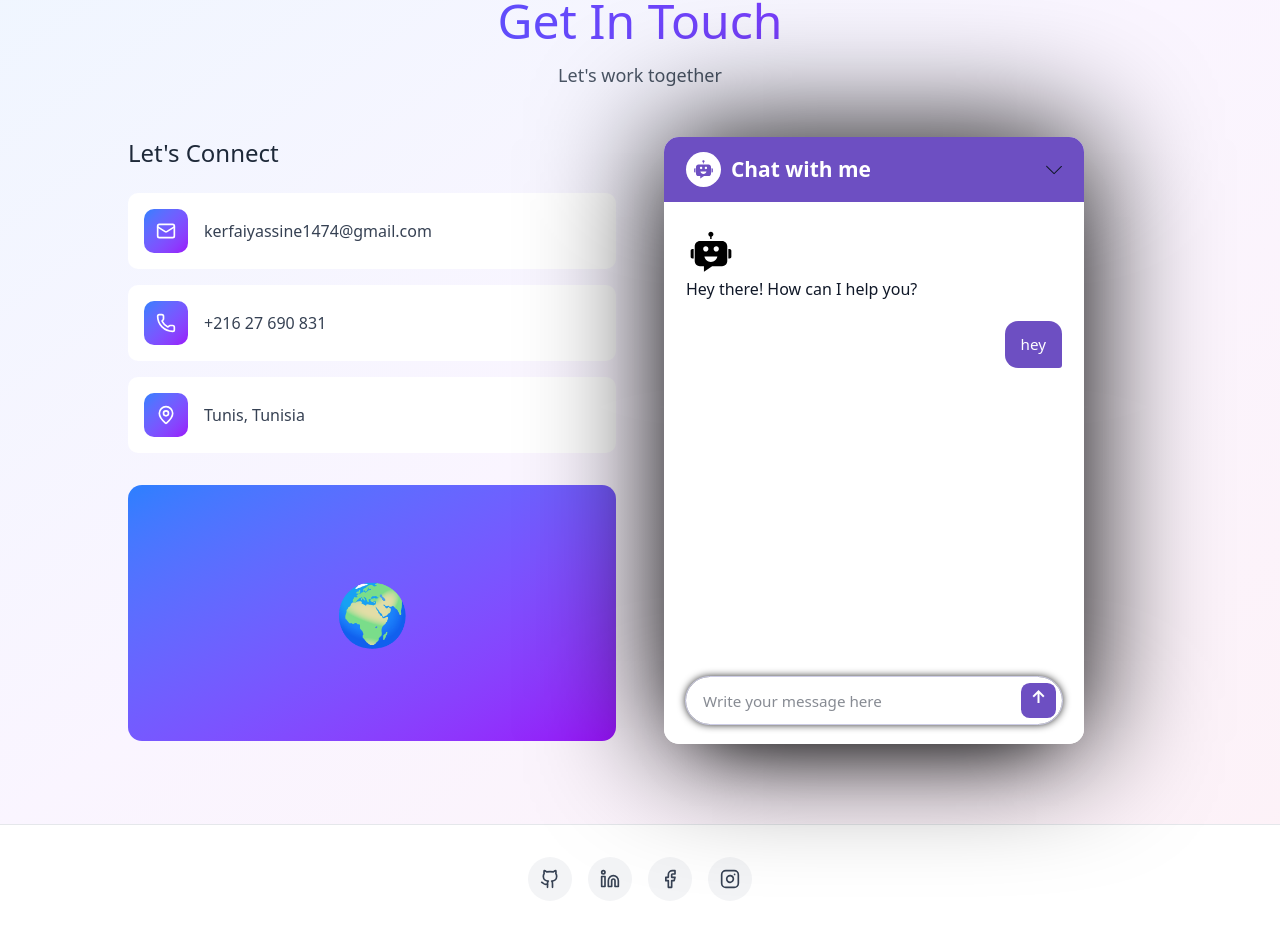
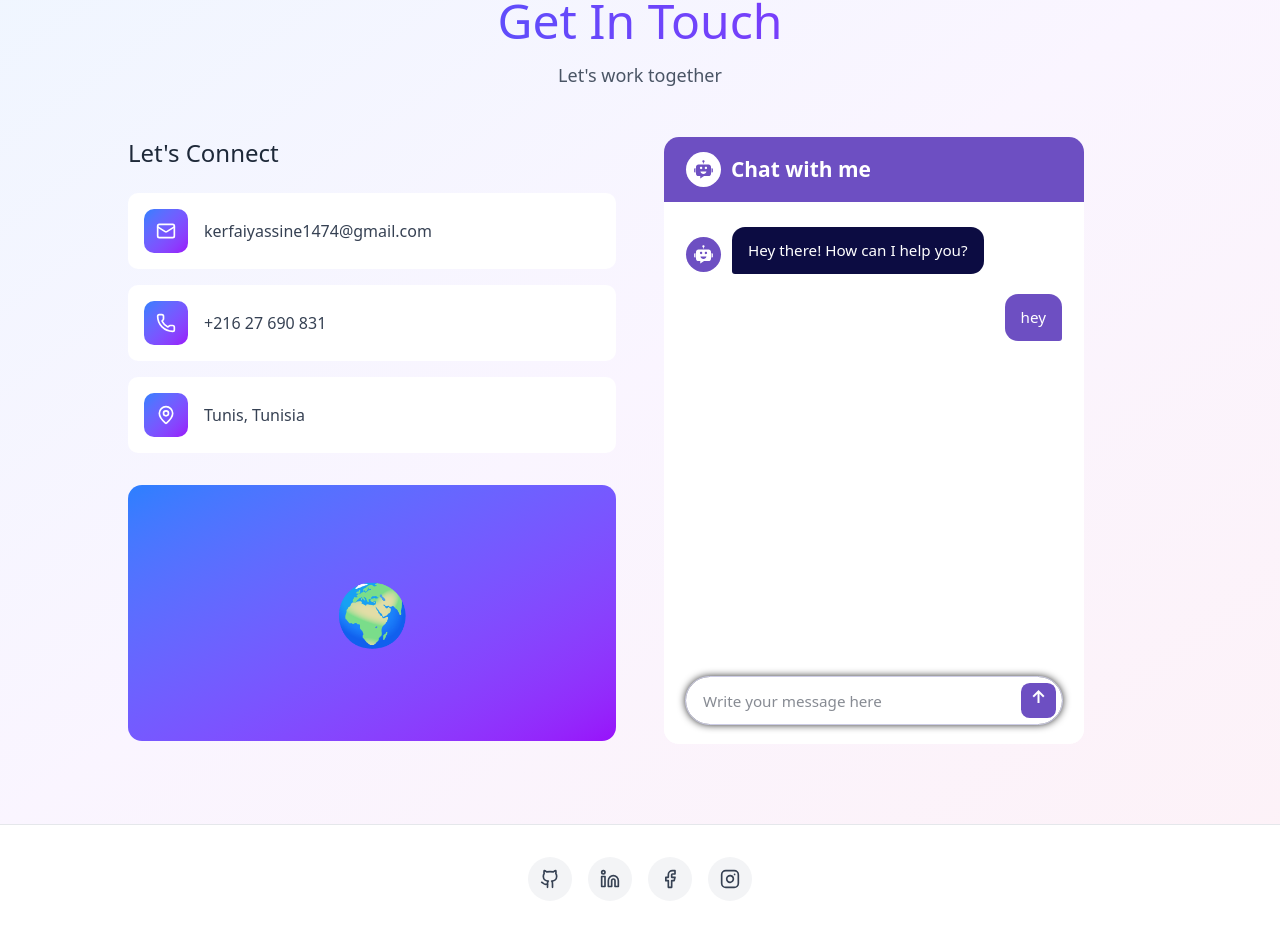
Before and after one commit to kerfaiyass54/portfolio-react-kerfaiyassine-26, a React (Vite) app: page / in a window 1280 px wide. Shown: the part 4674-5603 px from the top of the page. Built offline with nearby package versions, Linux system fonts and the light colour scheme.

Commit message:
Added chat component

```diff
--- a/src/components/Chat.tsx
+++ b/src/components/Chat.tsx
@@ -18,10 +18,9 @@ export const Chat: React.FC = () => {
                         </svg>
                         <h2 className="logo-text">Chat with me</h2>
                     </div>
-                    <SlArrowDown />
                 </div>
                 <div className="chat-body">
-                    <div className="message-bot-message">
+                    <div className="message bot-message">
                         <svg xmlns="http://www.w3.org/2000/svg" width="50" height="50" viewBox="0 0 1024 1024">
                             <path
                                 d="M738.3 287.6H285.7c-59 0-106.8 47.8-106.8 106.8v303.1c0 59 47.8 106.8 106.8 106.8h81.5v111.1c0 .7.8 1.1 1.4.7l166.9-110.6 41.8-.8h117.4l43.6-.4c59 0 106.8-47.8 106.8-106.8V394.5c0-59-47.8-106.9-106.8-106.9zM351.7 448.2c0-29.5 23.9-53.5 53.5-53.5s53.5 23.9 53.5 53.5-23.9 53.5-53.5 53.5-53.5-23.9-53.5-53.5zm157.9 267.1c-67.8 0-123.8-47.5-132.3-109h264.6c-8.6 61.5-64.5 109-132.3 109zm110-213.7c-29.5 0-53.5-23.9-53.5-53.5s23.9-53.5 53.5-53.5 53.5 23.9 53.5 53.5-23.9 53.5-53.5 53.5zM867.2 644.5V453.1h26.5c19.4 0 35.1 15.7 35.1 35.1v121.1c0 19.4-15.7 35.1-35.1 35.1h-26.5zM95.2 609.4V488.2c0-19.4 15.7-35.1 35.1-35.1h26.5v191.3h-26.5c-19.4 0-35.1-15.7-35.1-35.1zM561.5 149.6c0 23.4-15.6 43.3-36.9 49.7v44.9h-30v-44.9c-21.4-6.5-36.9-26.3-36.9-49.7 0-28.6 23.3-51.9 51.9-51.9s51.9 23.3 51.9 51.9z"/>
--- a/src/index.css
+++ b/src/index.css
@@ -2110,7 +2110,6 @@ body.dark {
     overflow: hidden;
     background-color: #fff;
     border-radius: 15px;
-    box-shadow: 0 0 128px 0 black, 0 32px 64px -48px black;
 }
 
 .chatbot-popup .chat-header{
@@ -2196,8 +2195,9 @@ body.dark {
 }
 
 .chat-body .bot-message .message-text {
-    background: #F6F2FF;
+    background: #0c0c42;
     border-radius: 13px 13px 13px 3px;
+    color: white;
 }
 
 .chat-body .user-message .message-text {
```
